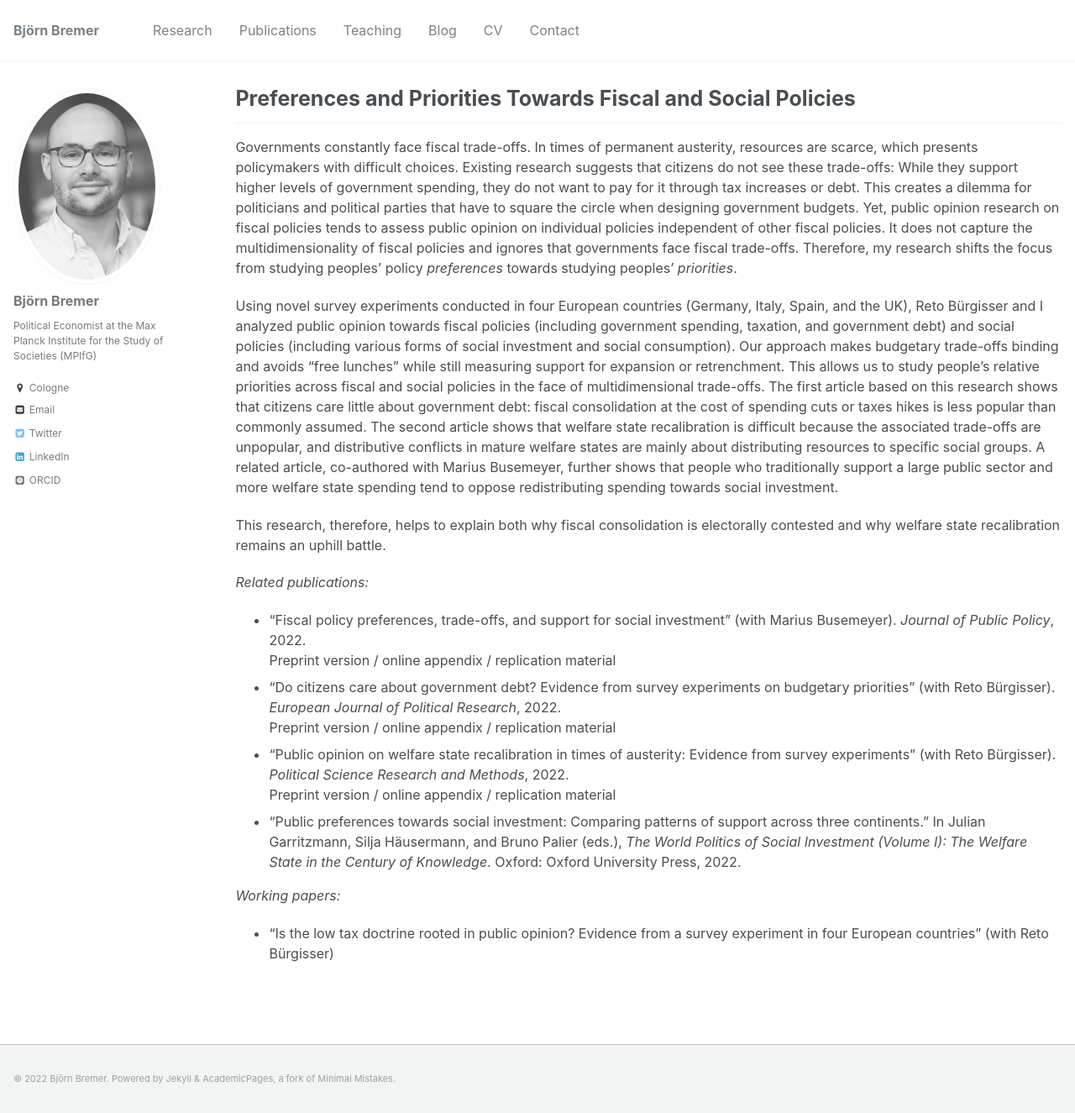
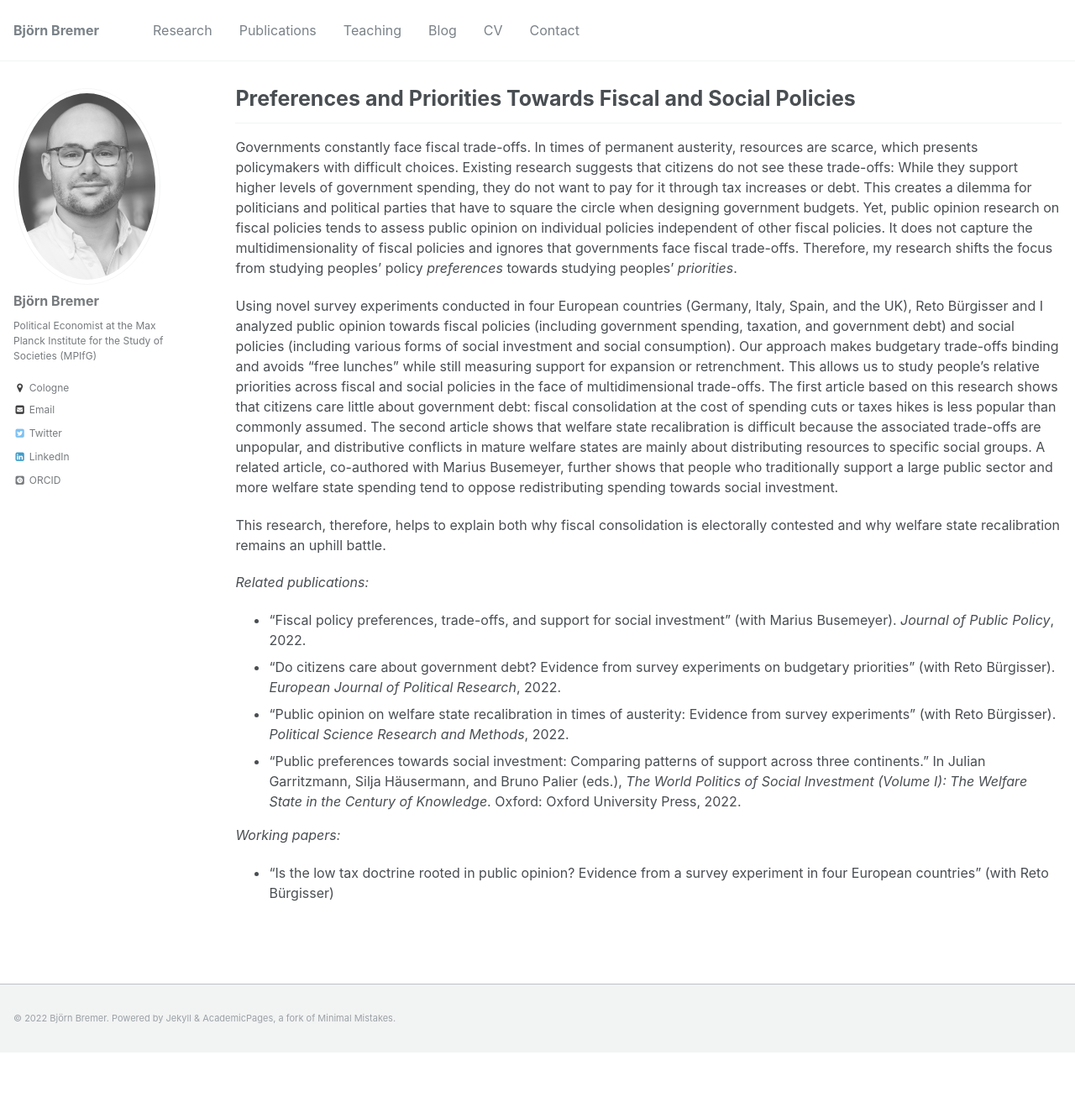
Before and after one commit to bjoernbremer/bjoernbremer.github.io, a Jekyll site: the page built from _projects/3_fiscal_trade-offs.md, in a window 1280 px wide and 1325 px high. Shown: the whole window at 84% size. Built offline with Jekyll 4.4.1, drawn with Linux system fonts in a browser that asks for light colours; some web fonts are replaced.

Commit message:
Update 3_fiscal_trade-offs.md

```diff
--- a/_projects/3_fiscal_trade-offs.md
+++ b/_projects/3_fiscal_trade-offs.md
@@ -14,12 +14,9 @@
 
 *Related publications:*
 
-* ["Fiscal policy preferences, trade-offs, and support for social investment"](https://doi.org/10.1017/S0143814X22000095) (with [Marius Busemeyer](https://www.polver.uni-konstanz.de/en/busemeyer/team/prof-marius-r-busemeyer/)). *Journal of Public Policy*, 2022. <br/>
-[Preprint version]({{ site.url }}/files/publications/BremerBusemeyer_JPP_Preprint.pdf) / [online appendix]({{ site.url }}/files/publications/BremerBusemeyer_JPP_OnlineAppendix.pdf) / [replication material]( https://doi.org/10.7910/DVN/LQUPJW)
-* ["Do citizens care about government debt? Evidence from survey experiments on budgetary priorities"](https://ejpr.onlinelibrary.wiley.com/doi/abs/10.1111/1475-6765.1250) (with [Reto Bürgisser](https://retobuergisser.com/)). *European Journal of Political Research*, 2022. <br/>
-[Preprint version](https://osf.io/preprints/socarxiv/gw5ea/) / [online appendix]({{ site.url }}/files/publications/BremerBürgisser_EJPR_OnlineAppendix.pdf) / [replication material](https://ejpr.onlinelibrary.wiley.com/doi/full/10.1111/1475-6765.12505)
-* ["Public opinion on welfare state recalibration in times of austerity: Evidence from survey experiments"](https://cup.org/3IVayu6) (with [Reto Bürgisser](https://retobuergisser.com/)). *Political Science Research and Methods*, 2022. <br/>
-[Preprint version](https://osf.io/uj6eq/)  / [online appendix]({{ site.url }}/files/publications/BremerBürgisser_PSRM_OnlineAppendix.pdf) / [replication material](https://dataverse.harvard.edu/dataset.xhtml?persistentId=doi:10.7910/DVN/7ERIFH)
+* ["Fiscal policy preferences, trade-offs, and support for social investment"](https://doi.org/10.1017/S0143814X22000095) (with [Marius Busemeyer](https://www.polver.uni-konstanz.de/en/busemeyer/team/prof-marius-r-busemeyer/)). *Journal of Public Policy*, 2022.
+* ["Do citizens care about government debt? Evidence from survey experiments on budgetary priorities"](https://ejpr.onlinelibrary.wiley.com/doi/abs/10.1111/1475-6765.1250) (with [Reto Bürgisser](https://retobuergisser.com/)). *European Journal of Political Research*, 2022.
+* ["Public opinion on welfare state recalibration in times of austerity: Evidence from survey experiments"](https://cup.org/3IVayu6) (with [Reto Bürgisser](https://retobuergisser.com/)). *Political Science Research and Methods*, 2022.
 * "Public preferences towards social investment: Comparing patterns of support across three continents." In Julian Garritzmann, Silja Häusermann, and Bruno Palier (eds.), [*The World Politics of Social Investment (Volume I): The Welfare State in the Century of Knowledge*](https://global.oup.com/academic/product/the-world-politics-of-social-investment-volume-i-9780197585245?cc=us&lang=en&). Oxford: Oxford University Press, 2022.
 
 *Working papers:*
```
